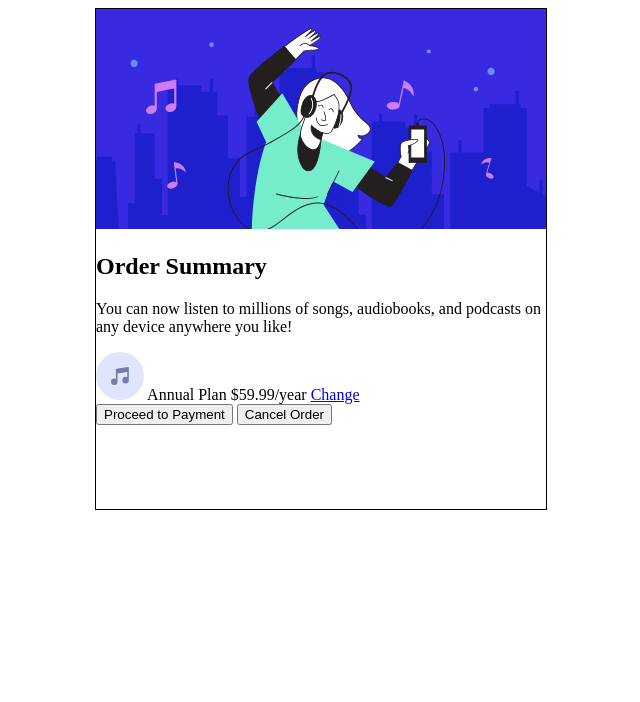
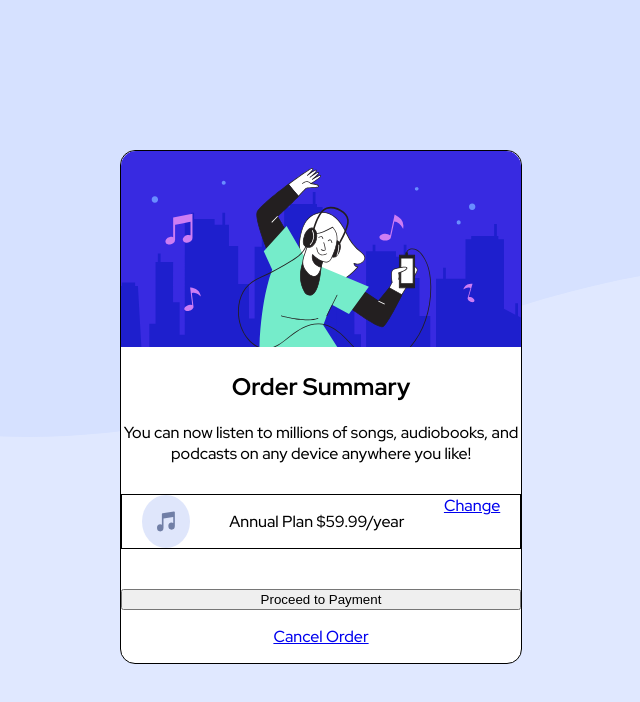
Before and after one commit to abdullahaidar/Order-summary-component, a plain HTML site: page order-summary-component-main/index.html in a window 1280 px wide. Shown: the whole page, without its empty margins (319-959 px from the left). Drawn offline with Linux system fonts and the light colour scheme.

Commit message:
adding classes and styling

```diff
--- a/order-summary-component-main/index.html
+++ b/order-summary-component-main/index.html
@@ -27,18 +27,23 @@
       </div>
       <div class="content">
         <h2>Order Summary</h2>
-        <p>
+        <p class="intro">
           You can now listen to millions of songs, audiobooks, and podcasts on
           any device anywhere you like!
         </p>
       </div>
       <div class="plan">
         <img src="images/icon-music.svg" alt="" />
-        Annual Plan $59.99/year
+        <p>
+          <span> Annual Plan </span>
+          <span>$59.99/year</span>
+        </p>
         <a href="#">Change</a>
       </div>
-      <button class="order">Proceed to Payment</button>
-      <button class="cancel">Cancel Order</button>
+      <div class="btn">
+        <button class="order">Proceed to Payment</button>
+        <p class="cancel"><a href="#">Cancel Order</a></p>
+      </div>
     </div>
   </body>
 </html>
--- a/order-summary-component-main/style.css
+++ b/order-summary-component-main/style.css
@@ -1,7 +1,33 @@
-.container{
-    margin: auto;
-    border: 1px solid black;
-    height: 500px;
-    width: 450px;
+body {
+  background-image: url(images/pattern-background-desktop.svg);
+  background-repeat: repeat-x;
+  background-color: hsl(225, 100%, 94%);
+}
 
+.container {
+  margin: 150px auto;
+  border: 1px solid black;
+  width: 400px;
+  font-family: 'Red Hat Display', sans-serif;
+  background-color: white;
+  text-align: center;
+  border-radius: 15px;
 }
+
+.plan {
+  display: flex;
+  justify-content: space-around;
+  margin-top: 30px;
+  border: 1px solid black;
+}
+
+.btn {
+  display: flex;
+  flex-direction: column;
+  margin-top: 40px;
+}
+
+.hero img {
+  width: 100%;
+  border-radius: 15px 15px 0 0;
+}
```
